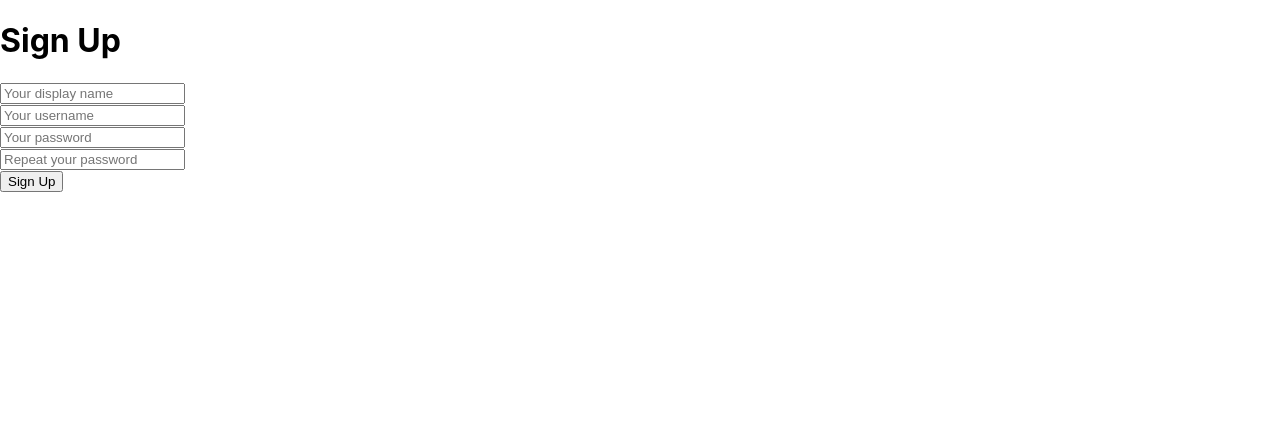
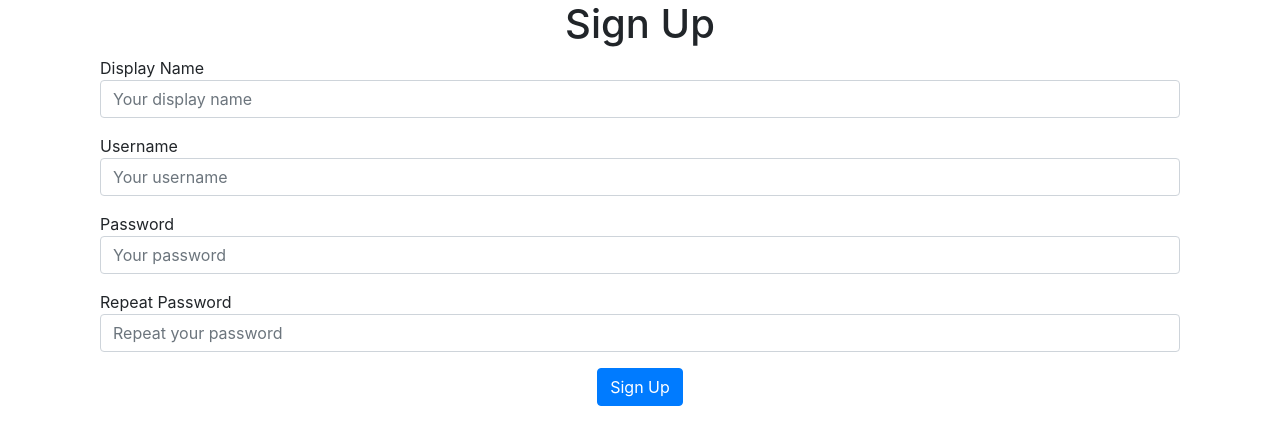
Before and after one commit to jsgith/Training_TDD, a React (Create React App) app in the folder maisdoqueumcafe/frontend/: page / in a window 1280 px wide. Shown: the top 444 px of the page. Built offline with nearby package versions, Linux system fonts and the light colour scheme.

Commit message:
Styling bootstrap css

```diff
--- a/maisdoqueumcafe/frontend/public/index.html
+++ b/maisdoqueumcafe/frontend/public/index.html
@@ -24,6 +24,8 @@
       work correctly both with client-side routing and a non-root public URL.
       Learn how to configure a non-root public URL by running `npm run build`.
     -->
+    <!-- CSS only -->
+    <link rel="stylesheet" href="https://stackpath.bootstrapcdn.com/bootstrap/4.5.0/css/bootstrap.min.css" integrity="sha384-9aIt2nRpC12Uk9gS9baDl411NQApFmC26EwAOH8WgZl5MYYxFfc+NcPb1dKGj7Sk" crossorigin="anonymous">
     <title>React App</title>
   </head>
   <body>
--- a/maisdoqueumcafe/frontend/src/pages/UserSignupPage.js
+++ b/maisdoqueumcafe/frontend/src/pages/UserSignupPage.js
@@ -41,36 +41,44 @@ export class UserSignupPage extends React.Component {
 
     render() {
         return (
-        <div>
-            <h1>Sign Up</h1>
-            <div>
+        <div className="container">
+            <h1 className="text-center">Sign Up</h1>
+            <div className="col-12 mb-3">
+                <lable>Display Name</lable>
                 <input
+                    className="form-control"
                     placeholder="Your display name"
                     value={this.state.displayName}
                     onChange={this.onChangeDisplayName} />
             </div>
-            <div>
+            <div className="col-12 mb-3">
+                <lable>Username</lable>
                 <input
+                    className="form-control"
                     placeholder="Your username"
                     value={this.state.username}
                     onChange={this.onChangeUsername}  />
             </div>
-            <div>
+            <div className="col-12 mb-3">
+                <lable>Password</lable>
                 <input
+                    className="form-control"
                     placeholder="Your password"
                     type= "password"
                     value={this.state.password}
                     onChange={this.onChangePassword} />
             </div>
-            <div>
+            <div className="col-12 mb-3">
+                <lable>Repeat Password</lable>
                 <input
+                    className="form-control"
                     placeholder="Repeat your password"
                     type= "password"
                     value={this.state.passwordRepeat}
                     onChange={this.onChangePasswordRepeat}/>
             </div>
-            <div>
-                <button onClick={this.onClickSignUp}>Sign Up</button>
+            <div className="text-center">
+                <button className="btn btn-primary" onClick={this.onClickSignUp}>Sign Up</button>
             </div>
         </div>
         );
```
